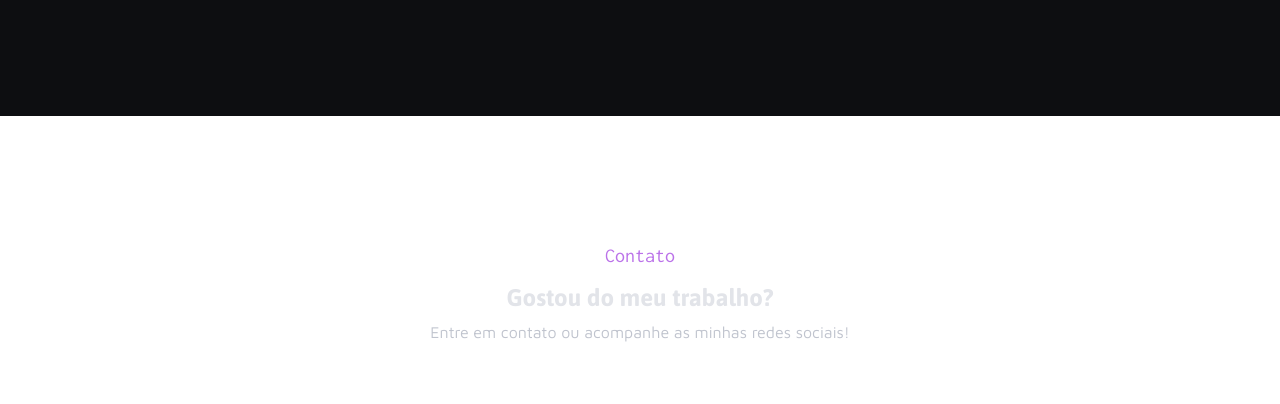
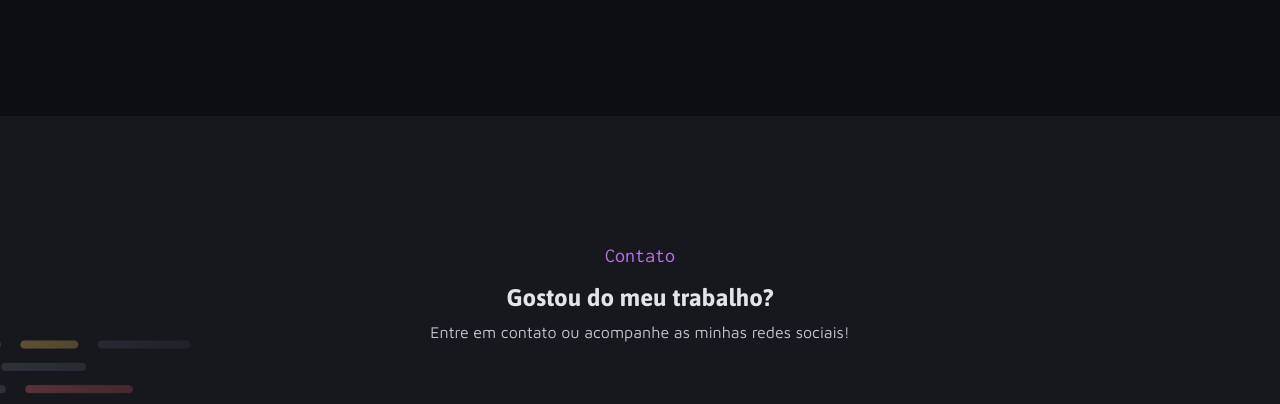
Before and after one commit to dyingsoldier/desafio-portfolio-dev, a plain HTML site: page index.html in a window 1280 px wide. Shown: the part 1910-2314 px from the top of the page. Drawn offline with Linux system fonts and the light colour scheme; the site is published under a folder, as on GitHub Pages, so addresses that start at the root find nothing.

Commit message:
testando

```diff
--- a/style/header.css
+++ b/style/header.css
@@ -56,8 +56,9 @@ justify-content: center;
 }
 
 #Contato{
-background-image: url(/assets/imagens/Background_Contacts.png);
+background-image: url(../assets/imagens/Background_Contacts.png);
 background-size: cover;
+background-repeat: no-repeat;
 /* width: 1366px; */
 height: 787px;
 padding: 128px 120px 200px 120px;
```
